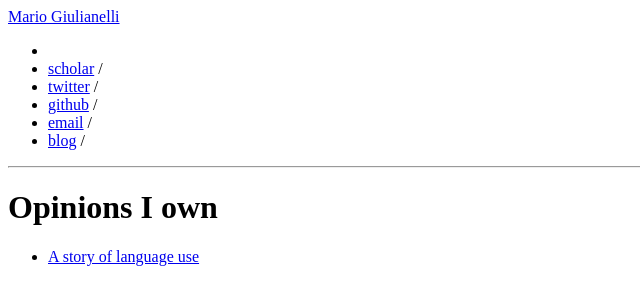
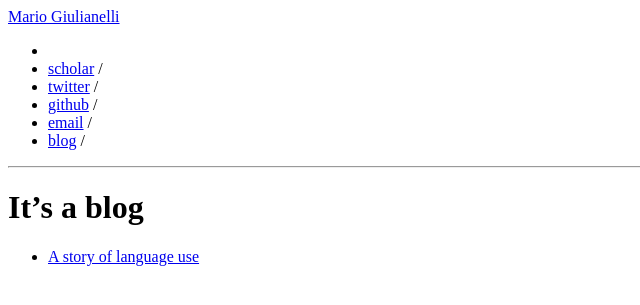
Before and after one commit to glnmario/glnmario.github.io, a Jekyll site: the page built from blog/index.md, in a window 1280 px wide. Shown: the top 305 px of the page, without its empty margins (0-640 px from the left). Built offline with Jekyll 4.4.1, drawn with Linux system fonts in a browser that asks for light colours; our own code applies the rules of GitHub Pages for plain Markdown files.

Commit message:
Update index.md

```diff
--- a/blog/index.md
+++ b/blog/index.md
@@ -1,3 +1,3 @@
-# Opinions I own
+# It's a blog
 
 - [A story of language use](post1.md)
```
